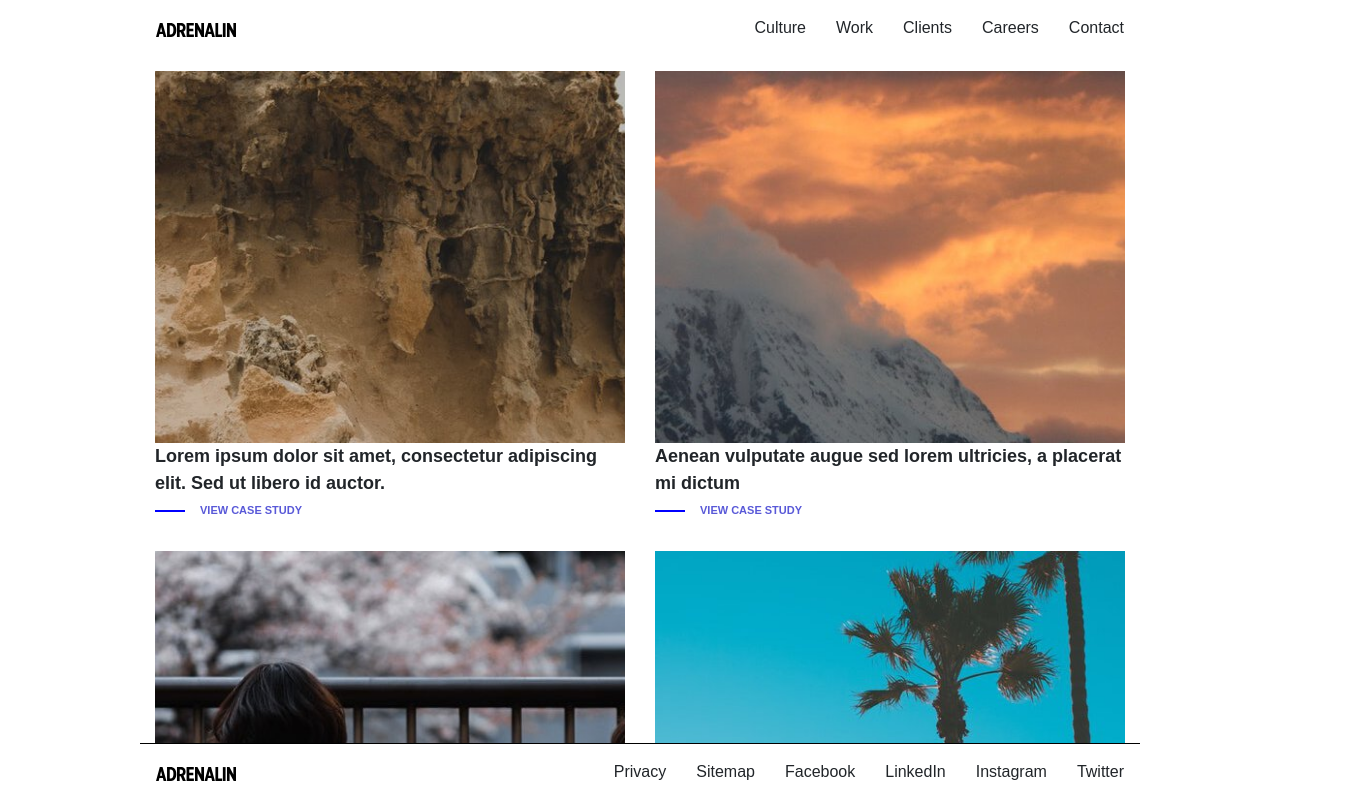
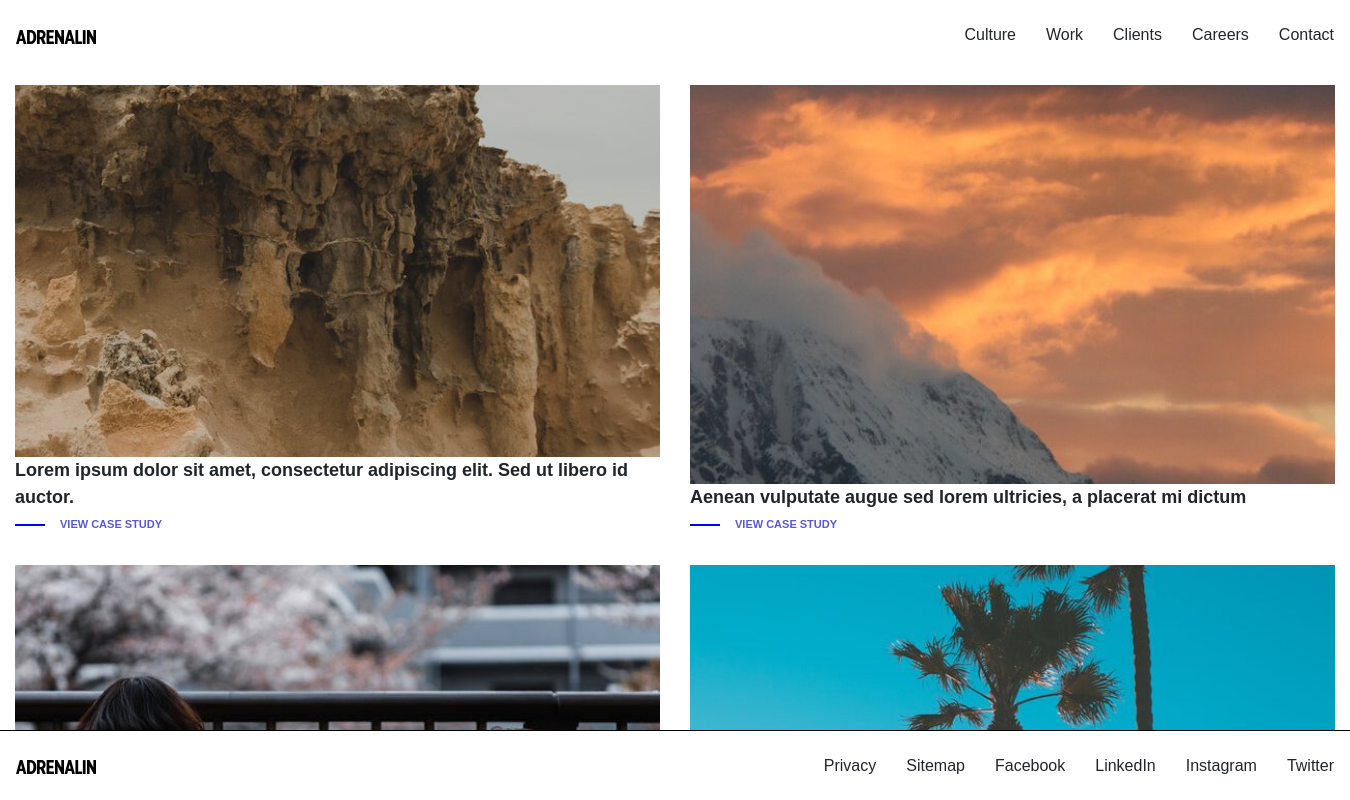
Before and after one commit to ArdenMendoza/ListingPage, a React (Create React App) app: page / in a window 1280 px wide. Shown: the whole page, 1350 px wide, since content can reach past the window. Built offline with nearby package versions, Linux system fonts and the light colour scheme.

Commit message:
UI adjustments

```diff
--- a/src/App.tsx
+++ b/src/App.tsx
@@ -11,7 +11,7 @@ function App() {
     <BrowserRouter>
       <div className="App" style={{ height: '100%', display: 'flex', flexDirection: 'column' }}>
         <Header />
-        <div style={{ flex: 1, overflowY: 'auto' }}>
+        <div style={{ flex: 1, overflowY: 'auto', width: '1350px', margin: '0px auto' }}>
           <Switch>
             <Route path="/" exact component={ItemList} />
             <Route path="/itemDetails/:id" component={ItemDetails} />
--- a/src/components/customCard.tsx
+++ b/src/components/customCard.tsx
@@ -8,11 +8,15 @@ interface props {
 }
 
 export const customCard = ({ itemDetails }: props) => {
-    const thumb = require('../assets/' + itemDetails.thumb);
+    const thumb = 'url(' + require('../assets/' + itemDetails.thumb) + ')';
 
     return <Card style={{ height: '450px' }}>
-        <div className="cardImage" style={{ flex: 1, overflow: 'hidden', height: '500px' }}>
-            <img src={thumb} style={{ height: '100%' }} />
+        <div className="cardImage" style={{
+            flex: 1, overflow: 'hidden',
+            backgroundImage: thumb,
+            backgroundSize: 'cover',
+            height: '350px',
+        }}>
         </div>
         <div className="cardTitle">
             {itemDetails.title_long}
@@ -20,7 +24,7 @@ export const customCard = ({ itemDetails }: props) => {
         <Link to={{ pathname: `/itemDetails/${itemDetails.id}`, state: { id: itemDetails.id } }}>
             <span className="cardLink">View Case Study</span>
         </Link>
-    </Card>
+    </Card >
 }
 
 export default customCard;
--- a/src/index.css
+++ b/src/index.css
@@ -108,3 +108,7 @@ ul > li {
   padding-left: 30px;
 
 }
+.navHeader, .navFooter {
+  width: 1350px;
+  height: 70px
+}
--- a/src/pages/itemDetails.tsx
+++ b/src/pages/itemDetails.tsx
@@ -34,7 +34,7 @@ export class ItemDetails extends React.Component<Props, state> {
     let qCount: number = 0;
 
     return <div style={{ height: "100%" }}>
-      <div style={{ display: 'flex', height: '100%', maxWidth: '1000px', margin: '0px auto' }}>
+      <div style={{ display: 'flex', height: '100%' }}>
         <div style={{ flex: 1, width: '50%', height: '100%' }}>
           <div style={{ height: '100%', backgroundImage: imageUrl, backgroundSize: 'auto', backgroundRepeat: 'no-repeat' }}>
           </div>
--- a/src/pages/itemList.tsx
+++ b/src/pages/itemList.tsx
@@ -13,7 +13,7 @@ export class ItemList extends React.Component {
 
   render() {
     return <div style={{height: "100%"}}>
-      <div style={{ height: "100%", margin: '0px auto', maxWidth: '1000px',  }}>
+      <div style={{ height: "100%"  }}>
         {
           data.map(m => {
             return <CustomCard itemDetails={m} />
--- a/src/pages/pageFooter.tsx
+++ b/src/pages/pageFooter.tsx
@@ -5,7 +5,7 @@ import { Link } from 'react-router-dom';
 
 function Header() {
   return (
-    <Nav className={'navbar navbar-light bg-'} style={{ display: 'flex', minWidth: '1000px', maxWidth: '1400px', margin: '0px auto', borderTop: '1px black solid' }}>
+    <Nav className={'navbar navbar-light navFooter'} style={{ display: 'flex', margin: '0px auto', borderTop: '1px black solid' }}>
       <a className='navbar-brand' href="#" style={{ width: '80px' }}>
         <Link to='/'>
           <Logo />
--- a/src/pages/pageHeader.tsx
+++ b/src/pages/pageHeader.tsx
@@ -5,7 +5,7 @@ import { Link } from 'react-router-dom';
 
 function Header() {
   return (
-    <Nav className={'navbar navbar-light bg-'} style={{ display: 'flex', minWidth: '1000px', maxWidth: '1400px', margin: '0px auto' }}>
+    <Nav className={'navbar navbar-light navHeader'}  style={{ display: 'flex', margin: '0px auto' }}>
       <a className='navbar-brand' href="#" style={{ width: '80px' }}>
         <Link to='/'>
           <Logo />
```
